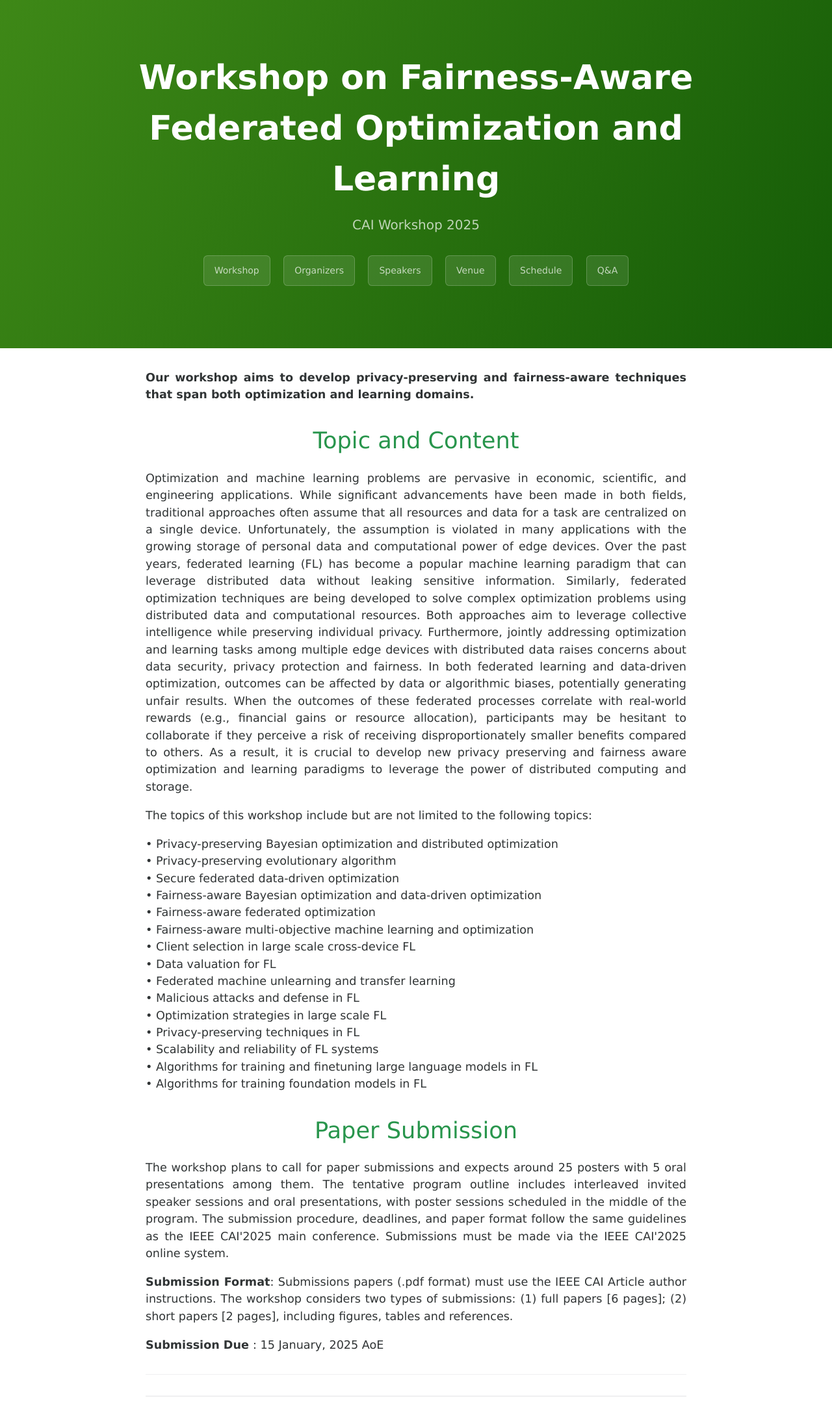
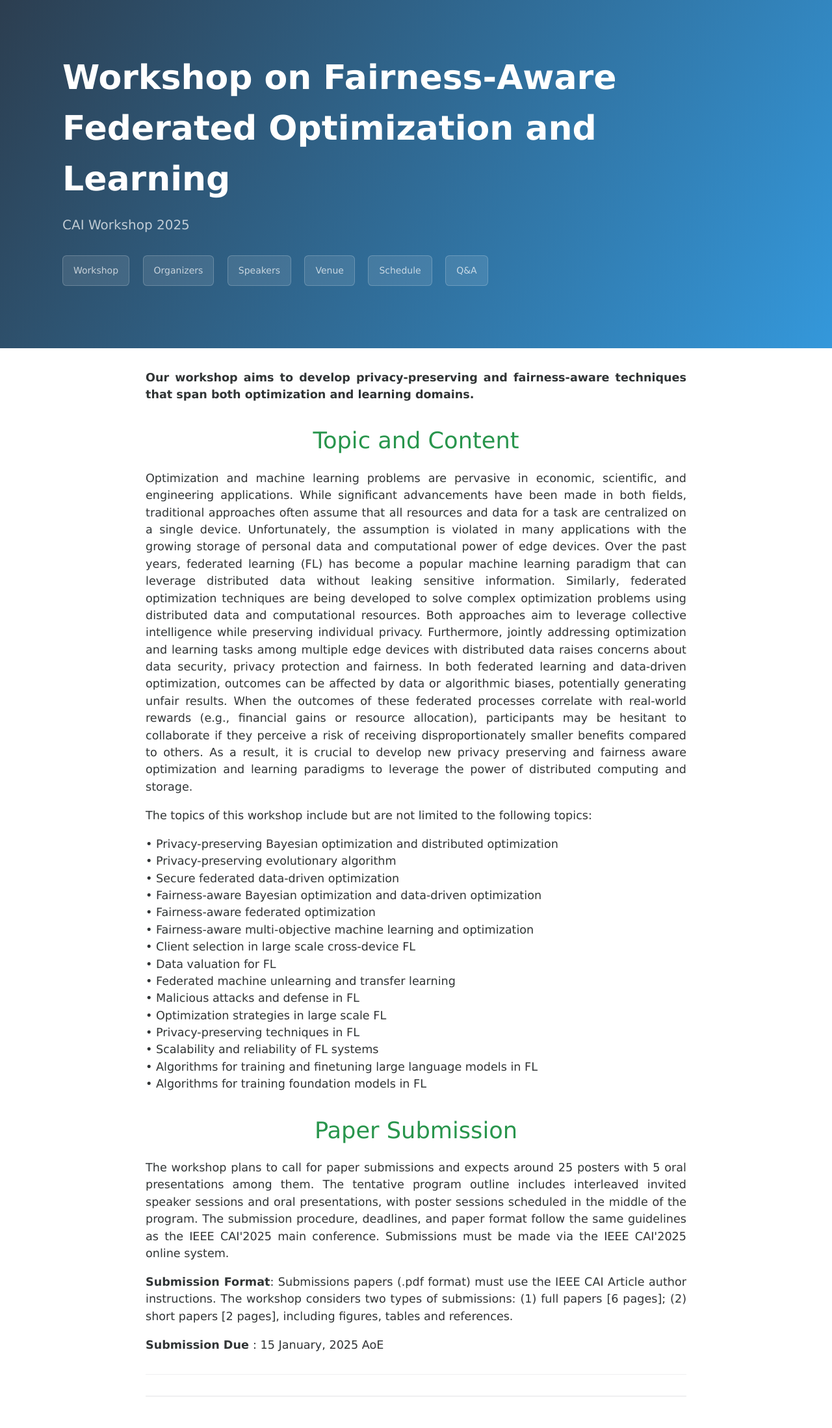
Before and after one commit to xw00616/Fairness-aware-Federated-Optimization-and-Learning, a Jekyll site: the page built from index.md, in a window 1280 px wide. Shown: the whole page at 65% size. Built offline with Jekyll 4.4.1, drawn with Linux system fonts in a browser that asks for light colours.

Commit message:
Update cayman.css

```diff
--- a/css/cayman.css
+++ b/css/cayman.css
@@ -351,10 +351,9 @@ a:hover {
 }
 
 .page-header {
-  color: #fff;
-  text-align: center;
-  background-color: #152499;
-  background-image: linear-gradient(120deg, #3e8817, #155c07);
+  color: #ffffff;
+  background-color: #2c3e50;  /* 深蓝色背景 */
+  background-image: linear-gradient(120deg, #2c3e50, #3498db);  /* 深蓝到亮蓝的渐变 */
 }
 
 @media screen and (min-width: 64em) {
```
